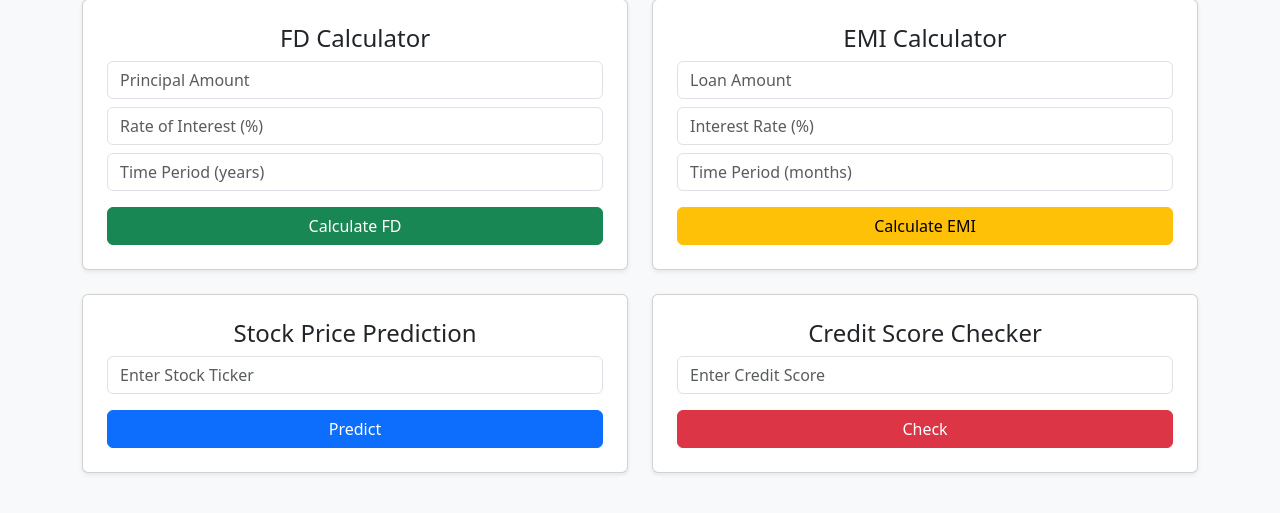
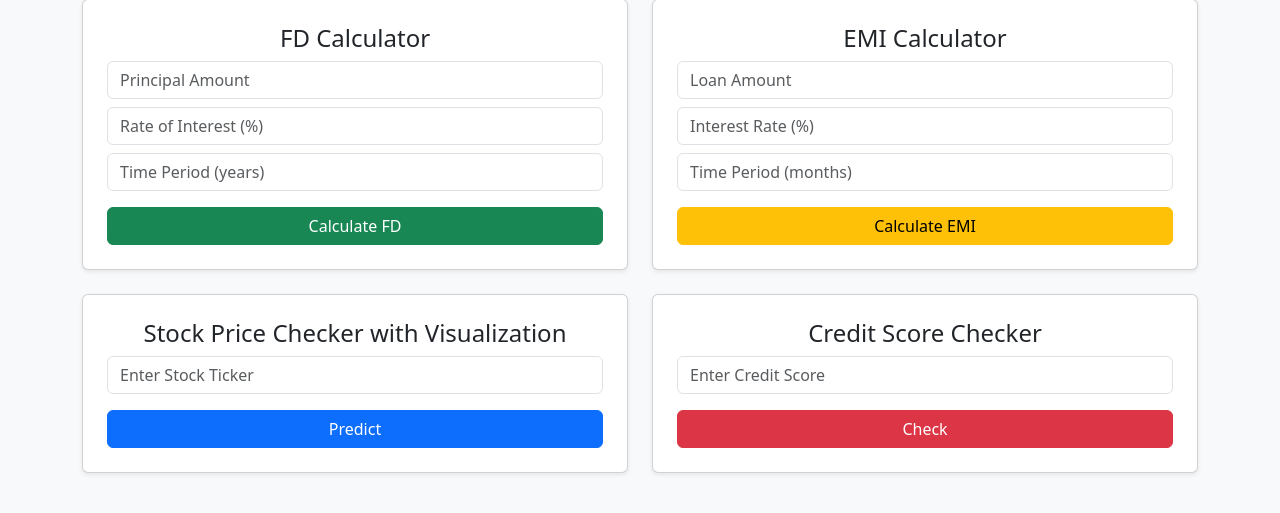
Before and after one commit to Shanmukh23072004/AI-Financial-Tool, a Flask app: page / in a window 1280 px wide. Shown: the part 121-634 px from the top of the page. Run offline with Flask 3, Linux system fonts and the light colour scheme.

Commit message:
Updated stock image and index page

```diff
--- a/templates/index.html
+++ b/templates/index.html
@@ -34,7 +34,7 @@
       </div>
       <div class="col-md-6">
         <div class="card p-4 shadow-sm">
-          <h4>Stock Price Prediction</h4>
+          <h4>Stock Price Checker with Visualization</h4>
           <form method="POST" action="/stock">
             <input type="text" name="ticker" class="form-control mb-3" placeholder="Enter Stock Ticker" required />
             <button type="submit" class="btn btn-primary w-100">Predict</button>
```
Also changed, not shown: static/images/stock.png.
